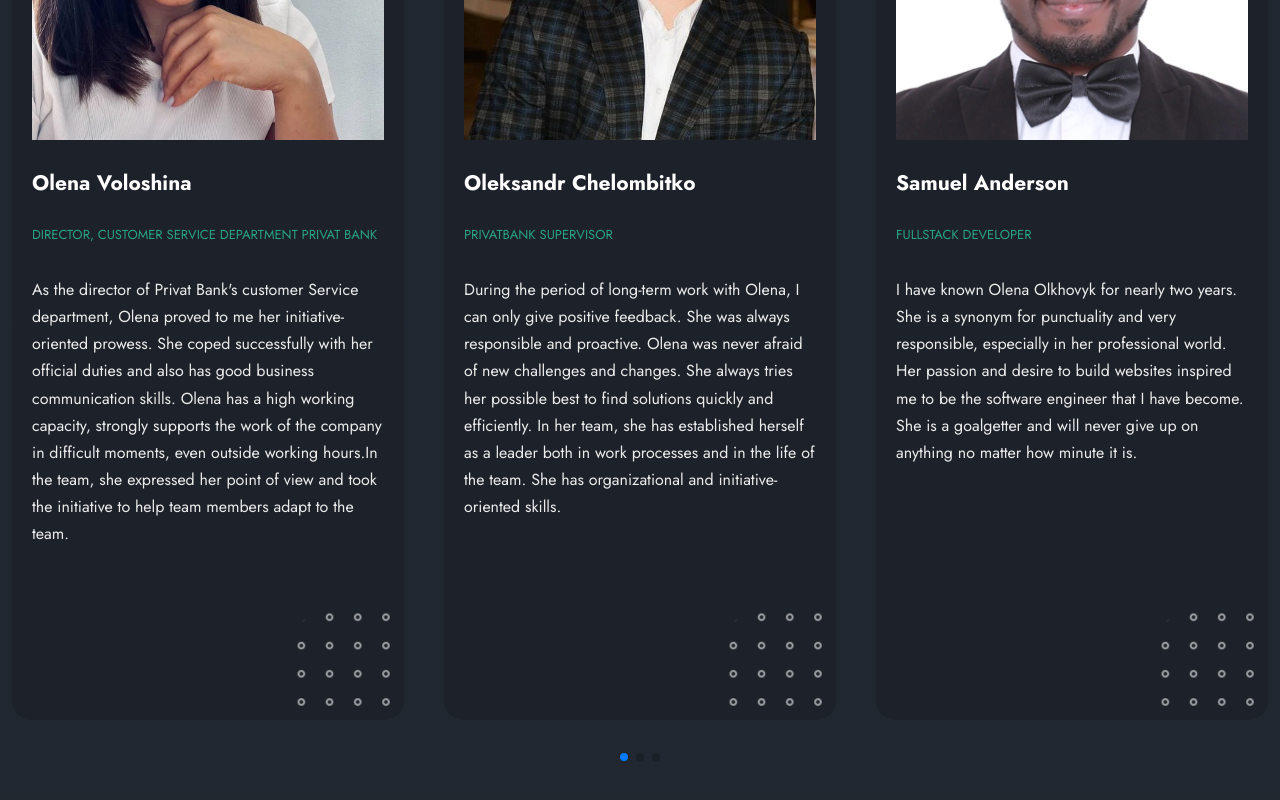
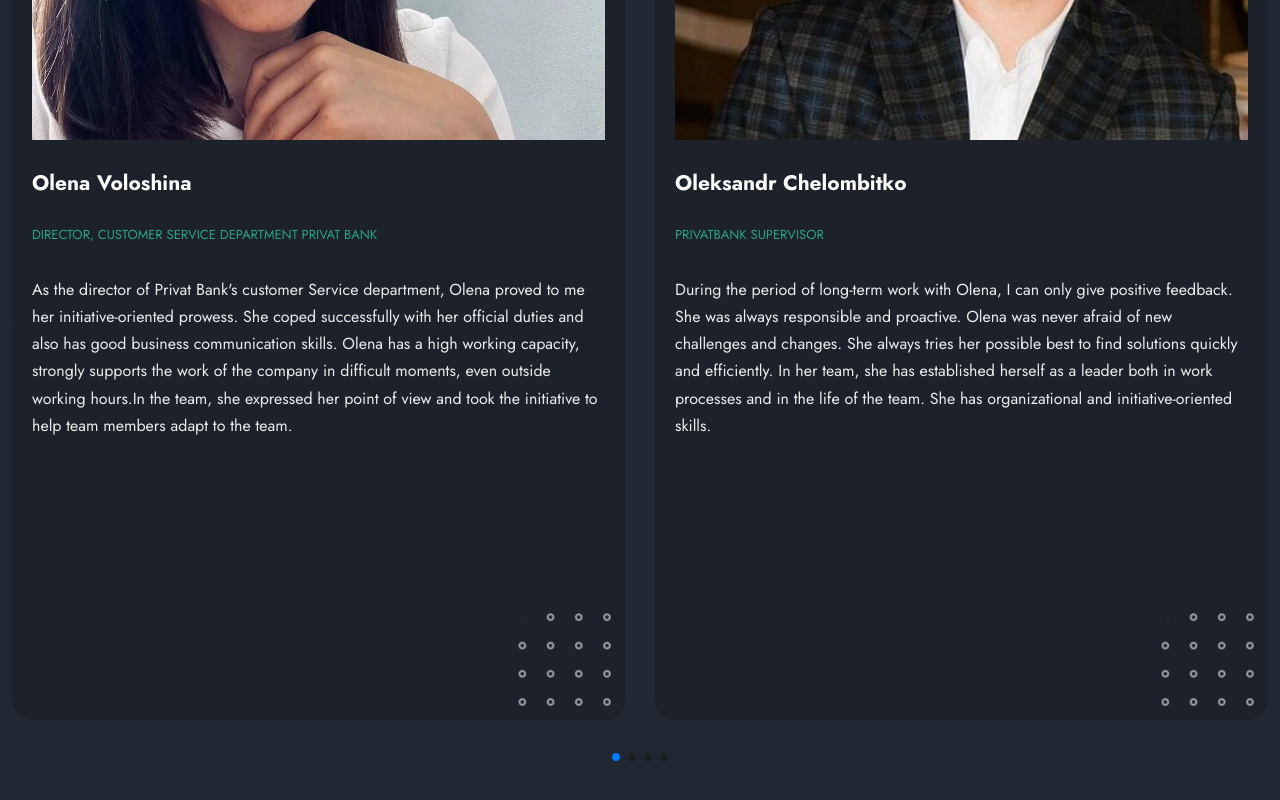
Before and after one commit to Olena-Olkhovyk/my-portfolio, a React (Create React App) app: page / in a window 1280 px wide. Shown: the part 5771-6571 px from the top of the page. Built offline with nearby package versions, Linux system fonts and the light colour scheme.

Commit message:
Style testimonials comp for responsiveness

```diff
--- a/src/components/Testimonials/Testimonials.jsx
+++ b/src/components/Testimonials/Testimonials.jsx
@@ -26,15 +26,15 @@ const Testimonials = () => {
               clickable: true,
             }}
             breakpoints={{
-              540: {
+              960: {
                 slidesPerView: 1,
                 spaceBetween: 30,
               },
-              768: {
+              1200: {
                 slidesPerView: 2,
                 spaceBetween: 30,
               },
-              1200: {
+              1400: {
                 slidesPerView: 3,
                 spaceBetween: 40,
               },
```
